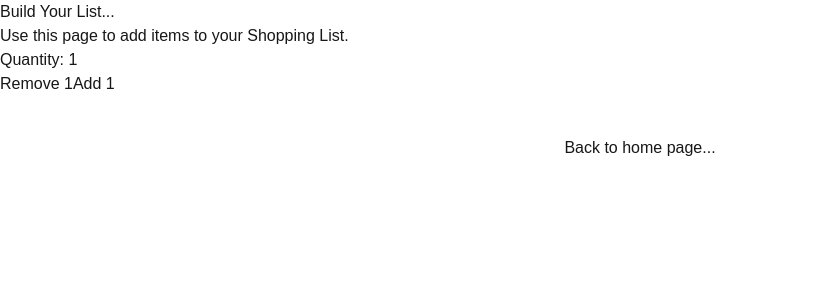
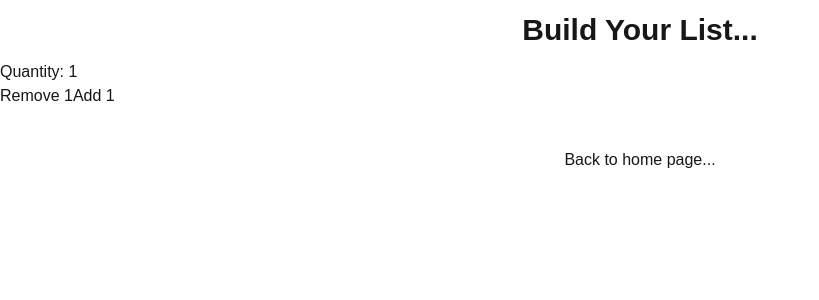
Before and after one commit to SueAtSAIT/cprg306-assignments, a Next.js app: page /week-4 in a window 1280 px wide. Shown: the top 300 px of the page, without its empty margins (0-819 px from the left). Built offline with nearby package versions, Linux system fonts and the light colour scheme.

Commit message:
Adds and calls a heading element

```diff
--- /dev/null
+++ b/app/week-4/heading.js
@@ -0,0 +1,3 @@
+export default function Heading({ title }) {
+  return <h1 className="text-3xl text-center font-semibold my-3">{title}</h1>;
+}
--- a/app/week-4/page.js
+++ b/app/week-4/page.js
@@ -3,12 +3,13 @@ import FooterLink from "../week-3/footer";
 
 import NewItem from "./new-item";
 
+import Heading from "./heading";
+
 export default function Page() {
   return (
     <>
       <header>
-        <h1>Build Your List...</h1>
-        <p>Use this page to add items to your Shopping List.</p>
+        <Heading title="Build Your List..." />
       </header>
       <main>
         <NewItem />
```
